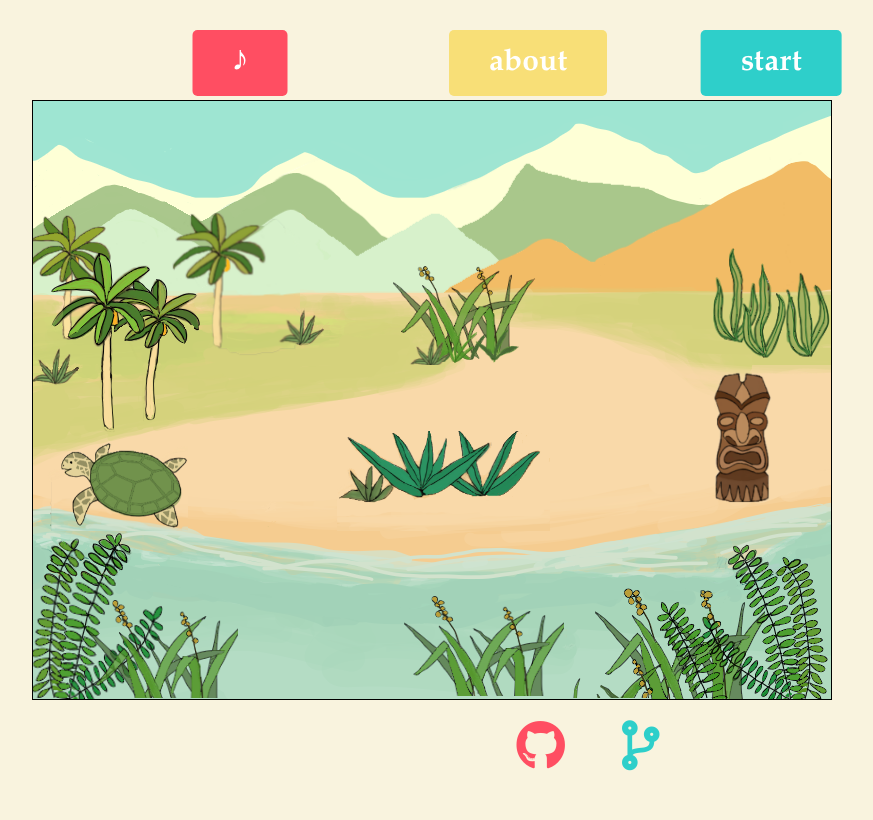
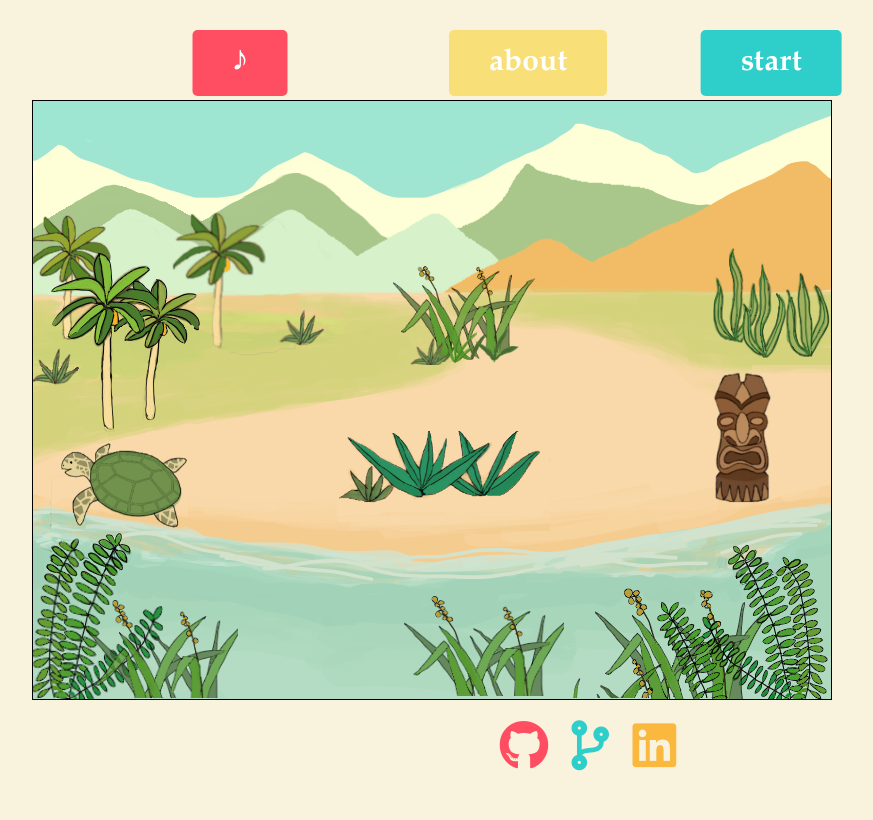
Before and after one commit to sdean14/js-aloha-gnome, a plain HTML site: page index.html in a window 1280 px wide. Shown: the whole page, without its empty margins (208-1081 px from the left). Drawn offline with Linux system fonts and the light colour scheme.

Commit message:
linkd in

```diff
--- a/index.html
+++ b/index.html
@@ -82,6 +82,7 @@
   <div class="fab-footer">
     <a href="https://github.com/sdean14"><i class="fab fa-github"></i></a>
     <a href="https://github.com/sdean14/js-aloha-gnome"><i class="fas fa-code-branch"></i></a>
+    <a href="https://www.linkedin.com/feed/"><i class="fab fa-linkedin"></i></a>
   </div>
 
   <script src="script.js"></script>
--- a/stylesheet.css
+++ b/stylesheet.css
@@ -446,3 +446,7 @@ background-size: contain;
   font-size: 50px;
   color: rgb(46, 207, 202);
 }
+.fa-linkedin  {
+  font-size: 50px;
+  color: rgb(250, 184, 62);
+}
```
